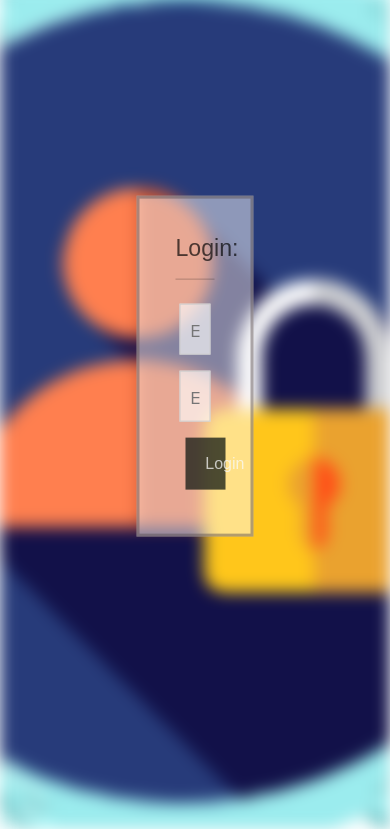
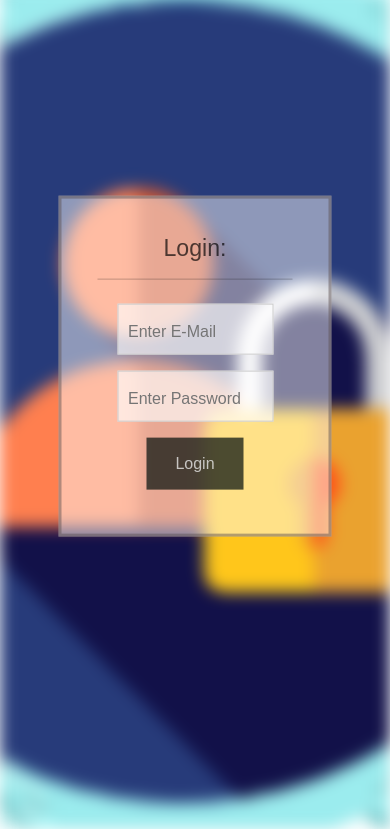
Before and after one commit to thisisviditjindal/ghtech, a plain HTML site: page login.html in a window 390 px wide. Shown: the part 56-885 px from the top of the page. Drawn offline with nearby package versions, Linux system fonts and the light colour scheme.

Commit message:
Update login.html

```diff
--- a/login.html
+++ b/login.html
@@ -17,6 +17,10 @@
     left: 50%;
     color: #4e6e6a;
   }
+  @media only screen and (max-width: 600px){
+    .bg-text{
+      width: 70%;
+    }
   </style>
   <script src="https://ajax.googleapis.com/ajax/libs/jquery/3.5.1/jquery.min.js"></script>
   <script type="text/javascript">
```
